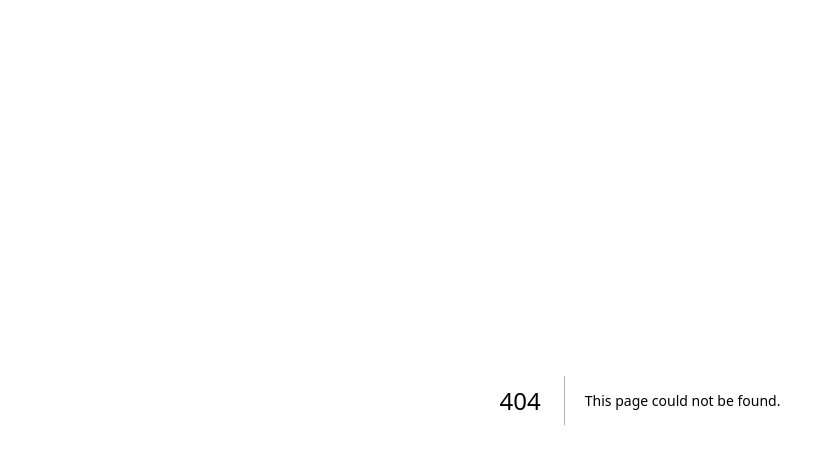
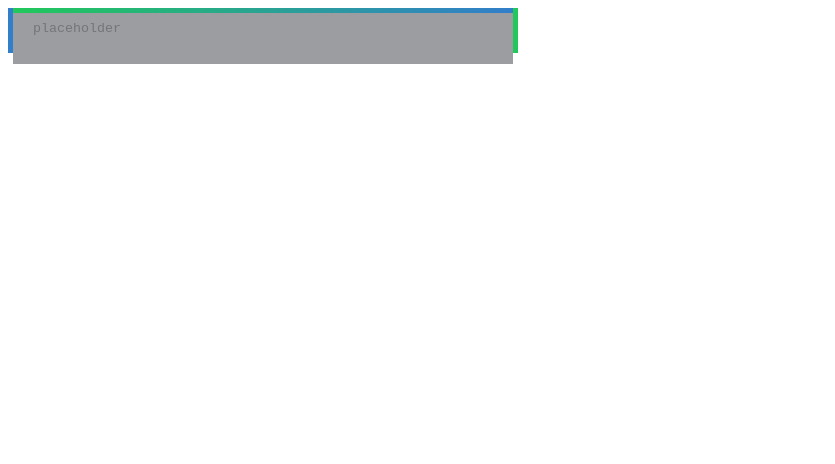
Before and after one commit to hjyang369/study_various_tests, a Next.js app: page /autoResizeTextarea in a window 1280 px wide. Before the commit this address had no page. Shown: the top 464 px of the page, without its empty margins (0-835 px from the left). Built offline with nearby package versions, Linux system fonts and the light colour scheme.

Commit message:
feat: textarea 자동으로 높이 조절

```diff
--- /dev/null
+++ b/src/pages/autoResizeTextarea/_components/basicInput/basicInput.module.scss
@@ -0,0 +1,35 @@
+.basicInput {
+  width: 100%;
+  height: 100%;
+  background-color: transparent;
+  position: relative;
+  min-height: 35px;
+
+  .textarea {
+    width: 100%;
+    height: 100%;
+    background-color: transparent;
+    border: 0;
+    position: absolute;
+    padding: 8px 20px;
+    resize: none;
+  }
+}
+
+.basic {
+  .textarea {
+    color: #fff;
+    border: 1px solid #000;
+    background-color: #000;
+  }
+}
+
+.gradation {
+  border: 5px solid transparent;
+  background: linear-gradient(90deg, #21c85b 0%, #327eca 100%);
+
+  .textarea {
+    color: #fff;
+    background-color: #9b9da1;
+  }
+}
--- /dev/null
+++ b/src/pages/autoResizeTextarea/_components/basicInput/basicInput.tsx
@@ -0,0 +1,44 @@
+import S from "./basicInput.module.scss";
+import { useRef } from "react";
+
+type BasicInputProps = {
+  type: string;
+  value?: any;
+  handleInput: (e: React.ChangeEvent<HTMLTextAreaElement>) => void;
+};
+
+export default function BasicInput({
+  type,
+  value,
+  handleInput,
+}: BasicInputProps) {
+  const textareaRef = useRef<HTMLTextAreaElement | null>(null);
+
+  const handleTextarea = (e: React.ChangeEvent<HTMLTextAreaElement>) => {
+    const textarea = textareaRef.current;
+    if (textarea) {
+      textarea.style.height = "20px";
+      textarea.style.height = `${textarea.scrollHeight}px`; // 내용에 따라 높이 조정
+
+      const container = textarea.parentElement;
+      if (container) {
+        container.style.height = `${textarea.scrollHeight}px`; // 컨테이너 높이 업데이트
+      }
+    }
+    handleInput(e);
+  };
+
+  return (
+    <div className={`${S.basicInput} ${S[type]}`} style={{ height: "auto" }}>
+      <textarea
+        ref={textareaRef}
+        className={S.textarea}
+        placeholder="placeholder"
+        name="test"
+        value={value}
+        onChange={handleTextarea}
+        style={{ width: "auto", inset: "0" }}
+      ></textarea>
+    </div>
+  );
+}
--- /dev/null
+++ b/src/pages/autoResizeTextarea/index.tsx
@@ -0,0 +1,57 @@
+import React, { useRef, useState } from "react";
+import BasicInput from "./_components/basicInput/basicInput";
+
+export default function AutoResizeTextarea() {
+  const [value, setValue] = useState<string>("");
+
+  // textarea에 컨테이너 없는 경우
+  // const textareaRef = useRef<HTMLTextAreaElement | null>(null);
+  // const handleInput = (
+  //   e: React.ChangeEvent<HTMLTextAreaElement | HTMLInputElement>
+  // ) => {
+  //   const textarea = textareaRef.current;
+  //   if (textarea) {
+  //     textarea.style.height = "20px"; // 초기 높이 설정
+  //     textarea.style.height = `${textarea.scrollHeight}px`; // 내용에 따라 높이 조절
+  //   }
+  //   setValue(e.target.value);
+  // };
+
+  return (
+    // textarea에 컨테이너 없는 경우
+    // <textarea
+    //   ref={textareaRef}
+    //   value={value}
+    //   onInput={handleInput}
+    //   rows={1}
+    //   style={{
+    //     width: "500px",
+    //     height: "20px",
+    //     resize: "none",
+    //     overflow: "hidden",
+    //     padding: "5px",
+    //     fontSize: "14px",
+    //     lineHeight: "20px",
+    //     border: "1px solid #ccc",
+    //     borderRadius: "4px",
+    //     transition: "border-color 0.2s",
+    //   }}
+    // />
+
+    // 컨테이너 있는 경우
+    <div
+      style={{
+        width: "500px",
+        display: "flex",
+        flexDirection: "column",
+        gap: "100px",
+      }}
+    >
+      <BasicInput
+        type="gradation"
+        value={value}
+        handleInput={(e) => setValue(e.target.value)}
+      />
+    </div>
+  );
+}
--- a/src/pages/index.tsx
+++ b/src/pages/index.tsx
@@ -1,12 +1,10 @@
-import { Inter } from "next/font/google";
 import Link from "next/link";
-
-const inter = Inter({ subsets: ["latin"] });
 
 export default function Home() {
   return (
-    <div>
+    <div style={{ display: "flex", flexDirection: "column", gap: "20px" }}>
       <Link href="/streamingText">text streaming test</Link>
+      <Link href="/autoResizeTextarea">Auto Resize Textarea</Link>
     </div>
   );
 }
```
